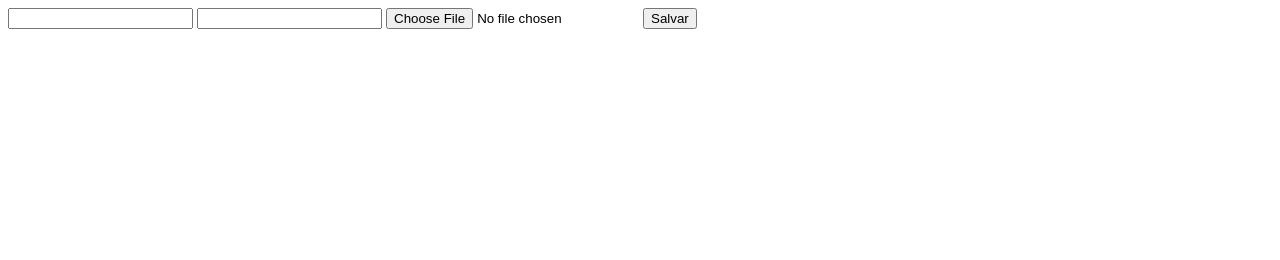
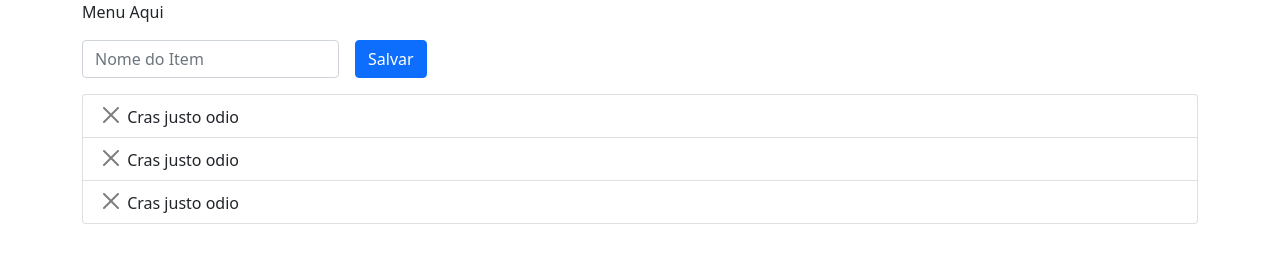
Before and after one commit to diegocacilha/fetch, a website: page index.html in a window 1280 px wide. Drawn offline with nearby package versions, Linux system fonts and the light colour scheme.

Commit message:
Criado lista para os itens

```diff
--- a/index.html
+++ b/index.html
@@ -1,18 +1,71 @@
+<!DOCTYPE html>
 <html lang="pt-br">
 <head>
-    <meta charset="UTF-8">
-    <meta name="viewport" content="width=device-width, initial-scale=1.0">
+    <meta charset="utf-8">
+    <meta name="viewport" content="width=device-width, initial-scale=1">
 
-    <script src="http://localhost:3000/js.js" type="text/javascript"></script>
-
+    <link href="https://cdn.jsdelivr.net/npm/bootstrap@5.0.0-beta1/dist/css/bootstrap.min.css" rel="stylesheet" integrity="sha384-giJF6kkoqNQ00vy+HMDP7azOuL0xtbfIcaT9wjKHr8RbDVddVHyTfAAsrekwKmP1" crossorigin="anonymous">
+    <!-- <script src="http://localhost:3000/js.js" type="text/javascript"></script> -->
+    <script>
+        window.onload = function(){
+            let itens = document.querySelectorAll('.itens');
+            itens.forEach( (item) => {
+                item.addEventListener('click', (evt) => {
+                    let fd = new FormData();
+                    fd.append('id', item.value);
+                    fetch('/teste', {
+                        method: 'POST',
+                        body: fd,
+                    }).then( (response) => console.log(response))
+                      .catch( (response) => console.log(`ERRO: ${response}`));
+                    evt.preventDefault();
+                });
+            });
+        }
+    </script>
     <title>Document</title>
 </head>
 <body>
-    <form action="" id="myForm">
-        <input type="text" name="nome" id="nome">
-        <input type="text" name="idade" id="idade">
-        <input type="file" name="foto" id="foto">
-        <button type="submit">Salvar</button>
-    </form>
+    <div class="container-sm">
+        <div class="row">
+            <menu>
+                Menu Aqui
+            </menu>
+        </div>
+        <div class="row">
+
+        </div>
+
+        <div class="row">
+            <div>
+                <!-- INICIO FORM QUE INCLUI ITENS -->
+                <form class="row g-3">
+                    <div class="col-auto">
+                      <label for="nome" class="visually-hidden">Nome do Item</label>
+                      <input type="text" class="form-control" id="nome" placeholder="Nome do Item">
+                    </div>
+                    <div class="col-auto">
+                      <button type="submit" class="btn btn-primary mb-3">Salvar</button>
+                    </div>
+                </form>
+                <!-- FIM -->
+
+                <ul class="list-group">
+                    <li class="list-group-item" aria-disabled="true">
+                        <button type="submit" class="itens btn-close" aria-label="Close" value="1"></button>
+                        Cras justo odio
+                    </li>
+                    <li class="list-group-item" aria-disabled="true">
+                        <button type="submit" class="itens btn-close" aria-label="Close" value="2"></button>
+                        Cras justo odio
+                    </li>
+                    <li class="list-group-item" aria-disabled="true">
+                        <button type="submit" class="itens btn-close" aria-label="Close" value="3"></button>
+                        Cras justo odio
+                    </li>
+                  </ul>
+            </div>
+        </div>
+    </div>
 </body>
 </html>
```
Also changed, not shown: server.js (+5 -10 lines).
